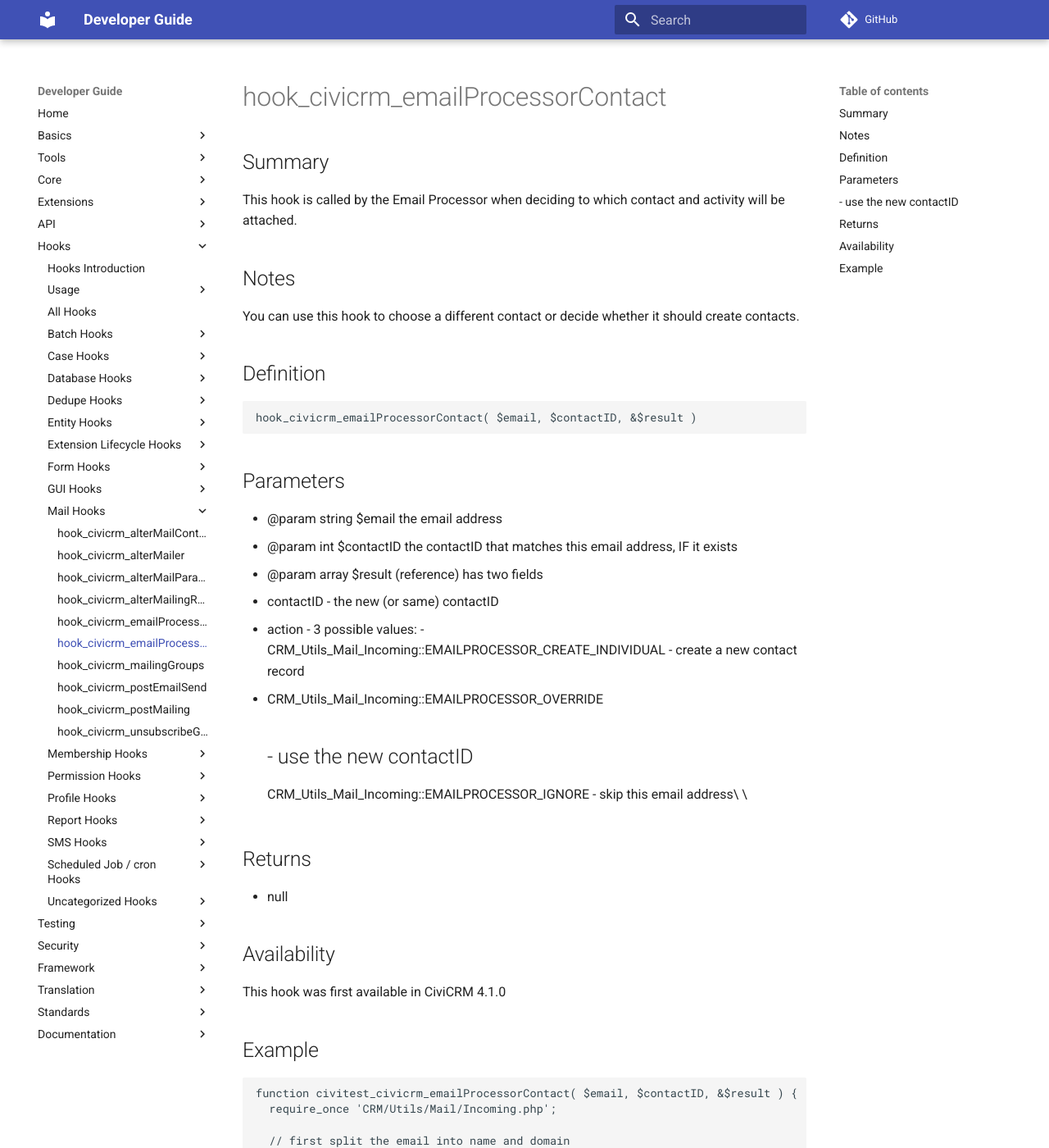
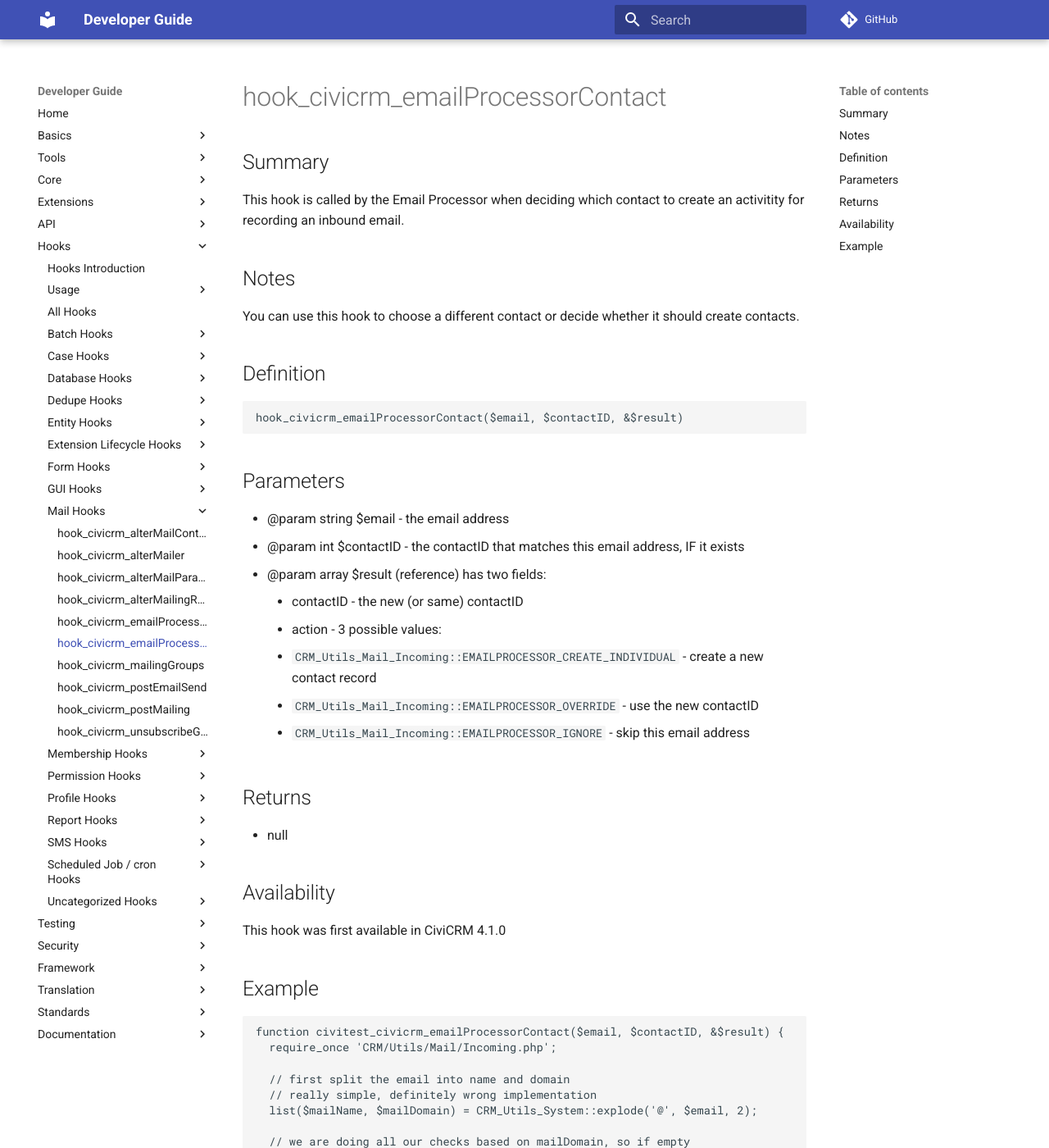
Before and after one commit to civicrm/civicrm-dev-docs, an MkDocs documentation site: the page built from docs/hooks/hook_civicrm_emailProcessorContact.md, in a window 1280 px wide and 1400 px high. Shown: the whole window at 82% size. Built offline with MkDocs 1.6.1 and Material for MkDocs 9.7.7, drawn with Linux system fonts in a browser that asks for light colours; comment, search, counter and statistics services are not loaded; old or Windows-style settings are respelled for this version of MkDocs; some of the changed lines change nothing that is shown.

Commit message:
Update hook_civicrm_emailProcessorContact.md
Formatting and wording

````diff
--- a/docs/hooks/hook_civicrm_emailProcessorContact.md
+++ b/docs/hooks/hook_civicrm_emailProcessorContact.md
@@ -2,8 +2,8 @@
 
 ## Summary
 
-This hook is called by the Email Processor when deciding to which
-contact and activity will be attached.
+This hook is called by the Email Processor when deciding which
+contact to create an activitity for recording an inbound email.
 
 ## Notes
 
@@ -12,27 +12,18 @@ contact or decide whether it should create contacts.
 
 ## Definition
 
-    hook_civicrm_emailProcessorContact( $email, $contactID, &$result )
+    hook_civicrm_emailProcessorContact($email, $contactID, &$result)
 
 ## Parameters
 
--   @param string $email     the email address
--   @param int      $contactID the contactID that matches this email
-    address, IF it exists
--   @param array  $result (reference) has two fields
--                                                contactID - the new (or
-    same) contactID
--                                                action - 3 possible
-    values:
--
-    CRM_Utils_Mail_Incoming::EMAILPROCESSOR_CREATE_INDIVIDUAL -
-    create a new contact record
--                                                               CRM_Utils_Mail_Incoming::EMAILPROCESSOR_OVERRIDE
-    - use the new contactID
--
-    CRM_Utils_Mail_Incoming::EMAILPROCESSOR_IGNORE   - skip this
-    email address\
-     \
+-   @param string $email - the email address
+-   @param int $contactID - the contactID that matches this email address, IF it exists
+-   @param array  $result (reference) has two fields:
+    - contactID - the new (or same) contactID
+    - action - 3 possible values:
+      - `CRM_Utils_Mail_Incoming::EMAILPROCESSOR_CREATE_INDIVIDUAL` - create a new contact record
+      - `CRM_Utils_Mail_Incoming::EMAILPROCESSOR_OVERRIDE` - use the new contactID
+      - `CRM_Utils_Mail_Incoming::EMAILPROCESSOR_IGNORE` - skip this email address
 
 ## Returns
 
@@ -45,7 +36,7 @@ This hook was first available in CiviCRM 4.1.0
 ## Example
 
 ```php
-function civitest_civicrm_emailProcessorContact( $email, $contactID, &$result ) {
+function civitest_civicrm_emailProcessorContact($email, $contactID, &$result) {
   require_once 'CRM/Utils/Mail/Incoming.php';
 
   // first split the email into name and domain
````
